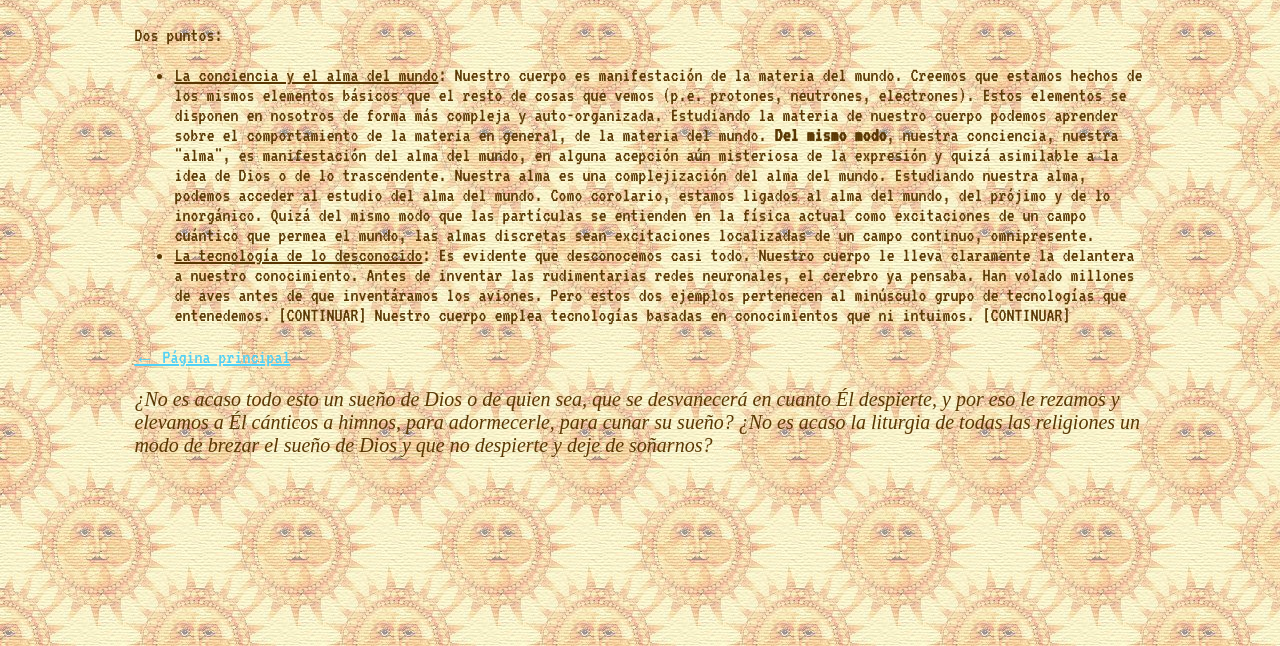
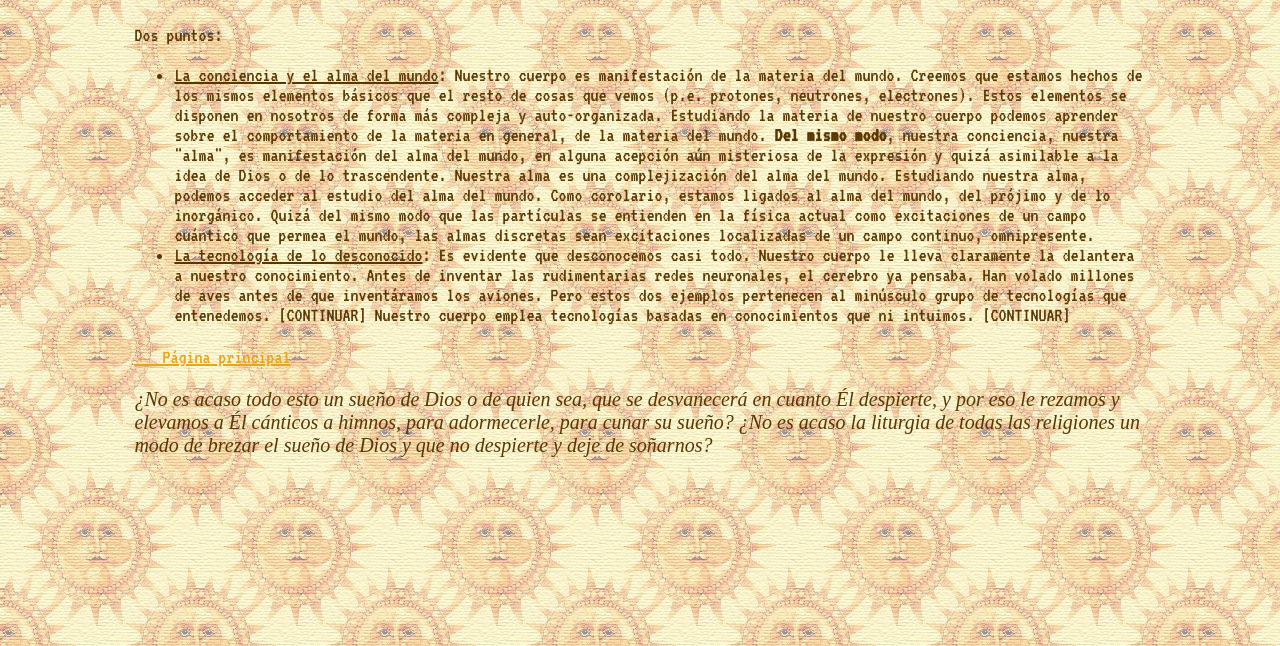
Before and after one commit to mecemos/mecemos.github.io, a plain HTML site: page espiritualidad.html in a window 1280 px wide. Shown: the part 154-800 px from the top of the page. Drawn offline with Linux system fonts and the light colour scheme; a web font is replaced by a local one.

Commit message:
Initial commit

```diff
--- a/espiritualidad.html
+++ b/espiritualidad.html
@@ -20,7 +20,7 @@
         <meta charset="utf-8" />
         <style>
             body a {
-                color: #51d1f6; /* Replace with your desired link color */
+                color: #e4a620; /* Replace with your desired link color */
             }
         </style>
     </head>
```
